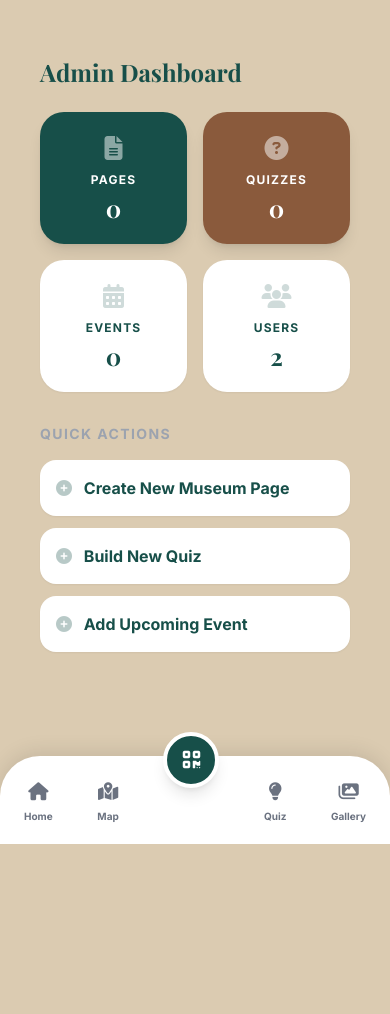
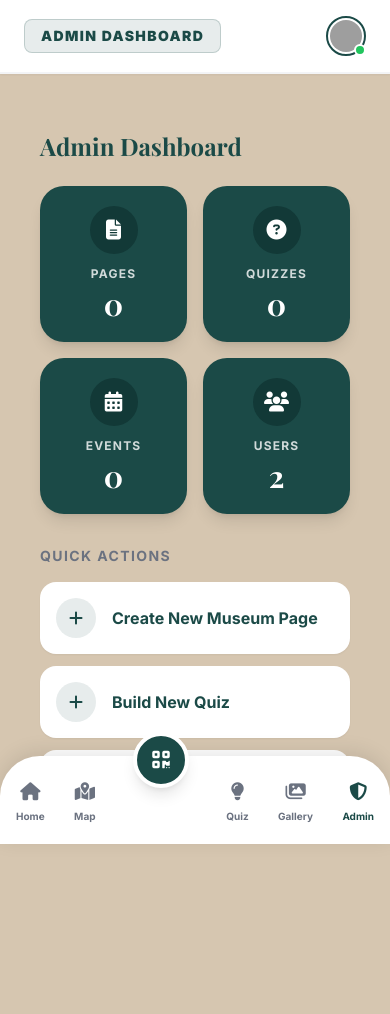
Before and after one commit to nthnlmrs/hcilab, a Laravel app: page /admin in a window 390 px wide. Before the commit the page ends 844 px from the top, so only its background shows below. Run offline with Laravel 12, Linux system fonts and the light colour scheme; a user stored in the database is signed in; data comes from the database, SQL or seed files in the repository; data that the repository does not hold is empty; style sheets or scripts are compiled from the project's sources; grey boxes are pictures that could not be loaded.

Commit message:
feat: Improve Admin Dashboard layout and global color theme
- Updated global colors in `tailwind.config.js` to match specifications (`#D5C6B1`, `#1B4A47`, `#123937`, `#0F2F2E`).
- Updated Admin Dashboard layout (`admin/dashboard.blade.php`) to use full width on desktop while maintaining mobile responsiveness, and applied the new color classes.
- Updated main layout (`layouts/app.blade.php`) by adding an Admin menu at the bottom of the desktop sidebar with an accordion for content creation actions, visible only to admins.
- Added an Admin button to the mobile bottom navigation for admins, preserving the central Scan button.
- Restored top navigation visibility on mobile to provide access to the user profile.
- Removed the Admin Dashboard link from the Profile page (`profile/edit.blade.php`).

```diff
--- a/resources/views/admin/dashboard.blade.php
+++ b/resources/views/admin/dashboard.blade.php
@@ -1,41 +1,58 @@
 @section('section_name', 'Admin Dashboard')
 <x-app-layout>
-    <div class="pt-6 pb-20 px-4 max-w-2xl mx-auto">
-        <h1 class="font-serif text-2xl font-bold text-museum-green mb-6">Admin Dashboard</h1>
+    <div class="pt-6 pb-20 md:pb-10 px-4 md:px-0 w-full mx-auto">
+        <h1 class="font-serif text-2xl md:text-3xl font-bold text-museum-green mb-6 md:mb-8">Admin Dashboard</h1>
 
-        <div class="grid grid-cols-2 gap-4 mb-8">
-            <a href="{{ route('admin.pages.index') }}" class="bg-museum-green rounded-3xl p-5 text-white shadow-lg flex flex-col items-center text-center">
-                <i class="fas fa-file-alt text-2xl mb-2 opacity-50"></i>
-                <span class="text-xs font-bold uppercase tracking-widest">Pages</span>
-                <span class="text-2xl font-serif font-bold mt-1">{{ \App\Models\Page::count() }}</span>
+        <div class="grid grid-cols-2 md:grid-cols-4 gap-4 md:gap-6 mb-8 md:mb-12">
+            <a href="{{ route('admin.pages.index') }}" class="bg-museum-green rounded-3xl p-5 text-white shadow-lg flex flex-col items-center text-center hover:bg-museum-darkGreen transition-colors">
+                <div class="bg-museum-darkGreen rounded-full w-12 h-12 flex items-center justify-center mb-3">
+                    <i class="fas fa-file-alt text-xl"></i>
+                </div>
+                <span class="text-xs font-bold uppercase tracking-widest opacity-80">Pages</span>
+                <span class="text-3xl font-serif font-bold mt-1">{{ \App\Models\Page::count() }}</span>
             </a>
-            <a href="{{ route('admin.quizzes.index') }}" class="bg-museum-brown rounded-3xl p-5 text-white shadow-lg flex flex-col items-center text-center">
-                <i class="fas fa-question-circle text-2xl mb-2 opacity-50"></i>
-                <span class="text-xs font-bold uppercase tracking-widest">Quizzes</span>
-                <span class="text-2xl font-serif font-bold mt-1">{{ \App\Models\Quiz::count() }}</span>
+            <a href="{{ route('admin.quizzes.index') }}" class="bg-museum-green rounded-3xl p-5 text-white shadow-lg flex flex-col items-center text-center hover:bg-museum-darkGreen transition-colors">
+                <div class="bg-museum-darkGreen rounded-full w-12 h-12 flex items-center justify-center mb-3">
+                    <i class="fas fa-question-circle text-xl"></i>
+                </div>
+                <span class="text-xs font-bold uppercase tracking-widest opacity-80">Quizzes</span>
+                <span class="text-3xl font-serif font-bold mt-1">{{ \App\Models\Quiz::count() }}</span>
             </a>
-            <a href="{{ route('admin.events.index') }}" class="bg-white rounded-3xl p-5 text-museum-green shadow-sm flex flex-col items-center text-center">
-                <i class="fas fa-calendar-alt text-2xl mb-2 opacity-20"></i>
-                <span class="text-xs font-bold uppercase tracking-widest">Events</span>
-                <span class="text-2xl font-serif font-bold mt-1">{{ \App\Models\Event::count() }}</span>
+            <a href="{{ route('admin.events.index') }}" class="bg-museum-green rounded-3xl p-5 text-white shadow-lg flex flex-col items-center text-center hover:bg-museum-darkGreen transition-colors">
+                <div class="bg-museum-darkGreen rounded-full w-12 h-12 flex items-center justify-center mb-3">
+                    <i class="fas fa-calendar-alt text-xl"></i>
+                </div>
+                <span class="text-xs font-bold uppercase tracking-widest opacity-80">Events</span>
+                <span class="text-3xl font-serif font-bold mt-1">{{ \App\Models\Event::count() }}</span>
             </a>
-            <div class="bg-white rounded-3xl p-5 text-museum-green shadow-sm flex flex-col items-center text-center">
-                <i class="fas fa-users text-2xl mb-2 opacity-20"></i>
-                <span class="text-xs font-bold uppercase tracking-widest">Users</span>
-                <span class="text-2xl font-serif font-bold mt-1">{{ \App\Models\User::count() }}</span>
+            <div class="bg-museum-green rounded-3xl p-5 text-white shadow-lg flex flex-col items-center text-center">
+                <div class="bg-museum-darkGreen rounded-full w-12 h-12 flex items-center justify-center mb-3">
+                    <i class="fas fa-users text-xl"></i>
+                </div>
+                <span class="text-xs font-bold uppercase tracking-widest opacity-80">Users</span>
+                <span class="text-3xl font-serif font-bold mt-1">{{ \App\Models\User::count() }}</span>
             </div>
         </div>
 
-        <h2 class="text-sm font-bold text-gray-400 uppercase tracking-widest mb-4">Quick Actions</h2>
-        <div class="space-y-3">
-            <a href="{{ route('admin.pages.create') }}" class="block bg-white rounded-2xl p-4 shadow-sm font-bold text-museum-green hover:bg-gray-50 transition-colors">
-                <i class="fas fa-plus-circle mr-2 opacity-30"></i> Create New Museum Page
+        <h2 class="text-sm font-bold text-gray-500 uppercase tracking-widest mb-4">Quick Actions</h2>
+        <div class="grid grid-cols-1 md:grid-cols-3 gap-3 md:gap-6">
+            <a href="{{ route('admin.pages.create') }}" class="flex items-center bg-white rounded-2xl p-4 md:p-5 shadow-sm font-bold text-museum-green hover:bg-museum-green hover:text-white transition-all group">
+                <div class="bg-museum-green/10 group-hover:bg-white/20 w-10 h-10 rounded-full flex items-center justify-center mr-4 transition-colors">
+                    <i class="fas fa-plus"></i>
+                </div>
+                Create New Museum Page
             </a>
-            <a href="{{ route('admin.quizzes.create') }}" class="block bg-white rounded-2xl p-4 shadow-sm font-bold text-museum-green hover:bg-gray-50 transition-colors">
-                <i class="fas fa-plus-circle mr-2 opacity-30"></i> Build New Quiz
+            <a href="{{ route('admin.quizzes.create') }}" class="flex items-center bg-white rounded-2xl p-4 md:p-5 shadow-sm font-bold text-museum-green hover:bg-museum-green hover:text-white transition-all group">
+                <div class="bg-museum-green/10 group-hover:bg-white/20 w-10 h-10 rounded-full flex items-center justify-center mr-4 transition-colors">
+                    <i class="fas fa-plus"></i>
+                </div>
+                Build New Quiz
             </a>
-            <a href="{{ route('admin.events.create') }}" class="block bg-white rounded-2xl p-4 shadow-sm font-bold text-museum-green hover:bg-gray-50 transition-colors">
-                <i class="fas fa-plus-circle mr-2 opacity-30"></i> Add Upcoming Event
+            <a href="{{ route('admin.events.create') }}" class="flex items-center bg-white rounded-2xl p-4 md:p-5 shadow-sm font-bold text-museum-green hover:bg-museum-green hover:text-white transition-all group">
+                <div class="bg-museum-green/10 group-hover:bg-white/20 w-10 h-10 rounded-full flex items-center justify-center mr-4 transition-colors">
+                    <i class="fas fa-plus"></i>
+                </div>
+                Add Upcoming Event
             </a>
         </div>
     </div>
--- a/resources/views/layouts/app.blade.php
+++ b/resources/views/layouts/app.blade.php
@@ -15,7 +15,7 @@
         @vite(['resources/css/app.css', 'resources/js/app.js'])
         <style>[x-cloak] { display: none !important; }</style>
     </head>
-    <body class="font-sans antialiased h-full text-museum-darkGreen bg-museum-beige">
+    <body class="font-sans antialiased h-full text-museum-text bg-museum-beige">
 
         <div x-data="{ isCollapsed: false }" class="min-h-full flex flex-col md:flex-row bg-[#D8C8AD]/30 relative">
 
@@ -51,6 +51,39 @@
                         <span x-show="!isCollapsed" x-transition.opacity class="font-bold">Gallery</span>
                     </a>
                 </nav>
+
+                @auth
+                    @if(Auth::user()->role === 'admin')
+                        <div class="px-4 pb-6 mt-auto" x-data="{ adminOpen: false }">
+                            <button @click="adminOpen = !adminOpen; if(isCollapsed) isCollapsed = false" class="w-full flex items-center justify-between gap-3 px-4 py-3 rounded-xl transition-colors {{ request()->routeIs('admin.*') ? 'bg-museum-green text-white shadow-md' : 'text-gray-600 hover:bg-museum-beige' }}">
+                                <div class="flex items-center gap-3">
+                                    <i class="fas fa-shield-alt text-lg w-6 text-center"></i>
+                                    <span x-show="!isCollapsed" class="font-bold">Admin</span>
+                                </div>
+                                <i x-show="!isCollapsed" class="fas fa-chevron-down text-sm transition-transform duration-200" :class="adminOpen ? 'rotate-180' : ''"></i>
+                            </button>
+
+                            <div x-show="adminOpen && !isCollapsed" x-collapse class="mt-2 space-y-1 px-3">
+                                <a href="{{ route('admin.dashboard') }}" class="flex items-center gap-3 px-4 py-2 text-sm rounded-lg hover:bg-museum-beige text-gray-600">
+                                    <i class="fas fa-tachometer-alt w-5 text-center"></i>
+                                    <span>Dashboard</span>
+                                </a>
+                                <a href="{{ route('admin.pages.create') }}" class="flex items-center gap-3 px-4 py-2 text-sm rounded-lg hover:bg-museum-beige text-gray-600">
+                                    <i class="fas fa-file-medical w-5 text-center"></i>
+                                    <span>Create Page</span>
+                                </a>
+                                <a href="{{ route('admin.quizzes.create') }}" class="flex items-center gap-3 px-4 py-2 text-sm rounded-lg hover:bg-museum-beige text-gray-600">
+                                    <i class="fas fa-question-circle w-5 text-center"></i>
+                                    <span>Create Quiz</span>
+                                </a>
+                                <a href="{{ route('admin.events.create') }}" class="flex items-center gap-3 px-4 py-2 text-sm rounded-lg hover:bg-museum-beige text-gray-600">
+                                    <i class="fas fa-calendar-plus w-5 text-center"></i>
+                                    <span>Create Event</span>
+                                </a>
+                            </div>
+                        </div>
+                    @endif
+                @endauth
             </aside>
 
             <!-- Main Content Area -->
@@ -58,8 +91,8 @@
                 :class="isCollapsed ? 'md:ml-20' : 'md:ml-64'"
                 class="flex-1 flex flex-col min-h-screen w-full transition-all duration-300">
 
-                <!-- Top Navbar (Desktop Only) -->
-                <header class="hidden md:flex items-center justify-between bg-white sticky top-0 z-40 px-8 py-4 border-b-2 border-gray-100 shadow-sm">
+                <!-- Top Navbar -->
+                <header class="flex items-center justify-between bg-white sticky top-0 z-40 px-6 md:px-8 py-4 border-b-2 border-gray-100 shadow-sm">
                     <div class="flex items-center gap-4">
                         <div class="bg-museum-green/10 px-4 py-1.5 rounded-lg border border-museum-green/20">
                             <h2 class="text-sm font-black text-museum-green uppercase tracking-widest">
@@ -72,8 +105,8 @@
                         @auth
                             <!-- Jika Sudah Login -->
                             <a href="{{ route('profile.edit') }}" class="flex items-center gap-3 group">
-                                <div class="text-right hidden lg:block">
-                                    <p class="text-sm font-bold text-museum-darkGreen leading-none group-hover:text-museum-green transition-colors">{{ Auth::user()->name }}</p>
+                                <div class="text-right hidden md:block">
+                                    <p class="text-sm font-bold text-museum-text leading-none group-hover:text-museum-green transition-colors">{{ Auth::user()->name }}</p>
                                     <p class="text-[10px] text-gray-400 font-medium mt-1 uppercase tracking-tighter">Administrator</p>
                                 </div>
                                 <div class="relative">
@@ -87,7 +120,7 @@
                             <!-- Jika Guest -->
                             <a href="{{ route('login') }}" class="flex items-center gap-2 px-6 py-3.5 rounded-lg bg-museum-green text-white font-bold text-sm shadow-md hover:bg-museum-darkGreen hover:shadow-lg transition-all active:scale-95">
                                 <i class="fas fa-sign-in-alt text-xs"></i>
-                                <span>Masuk</span>
+                                <span class="hidden md:inline">Masuk</span>
                             </a>
                         @endauth
                     </div>
@@ -99,7 +132,7 @@
             </div>
 
             <!-- Mobile Bottom Navigation -->
-            <nav class="md:hidden fixed bottom-0 left-0 w-full bg-white shadow-[0_-4px_20px_rgba(0,0,0,0.1)] rounded-t-[40px] px-6 py-4 flex justify-between items-center z-50">
+            <nav class="md:hidden fixed bottom-0 left-0 w-full bg-white shadow-[0_-4px_20px_rgba(0,0,0,0.1)] rounded-t-[40px] px-4 py-4 flex justify-between items-center z-50">
                 <a href="{{ route('home') }}" class="flex flex-col items-center gap-1 {{ request()->routeIs('home') ? 'text-museum-green' : 'text-gray-500' }}">
                     <i class="fas fa-home text-lg"></i>
                     <span class="text-[10px] font-bold">Home</span>
@@ -108,7 +141,7 @@
                     <i class="fas fa-map-marked-alt text-lg"></i>
                     <span class="text-[10px] font-bold">Map</span>
                 </a>
-                <div class="relative -top-10">
+                <div class="relative -top-10 px-2">
                     <a href="{{ route('scan') }}" class="w-14 h-14 bg-museum-green rounded-full flex items-center justify-center text-white shadow-lg border-4 border-white active:scale-90 transition-transform">
                         <i class="fas fa-qrcode text-xl"></i>
                     </a>
@@ -121,6 +154,15 @@
                     <i class="fas fa-images text-lg"></i>
                     <span class="text-[10px] font-bold">Gallery</span>
                 </a>
+
+                @auth
+                    @if(Auth::user()->role === 'admin')
+                    <a href="{{ route('admin.dashboard') }}" class="flex flex-col items-center gap-1 {{ request()->routeIs('admin.*') ? 'text-museum-green' : 'text-gray-500' }}">
+                        <i class="fas fa-shield-alt text-lg"></i>
+                        <span class="text-[10px] font-bold">Admin</span>
+                    </a>
+                    @endif
+                @endauth
             </nav>
         </div>
     </body>
```
Also changed, not shown: resources/views/profile/edit.blade.php (+1 -7 lines), tailwind.config.js (+4 -3 lines).
